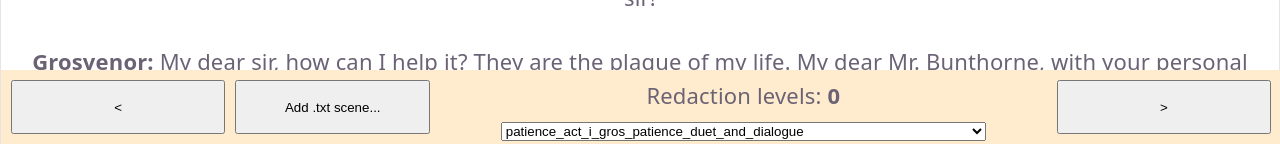
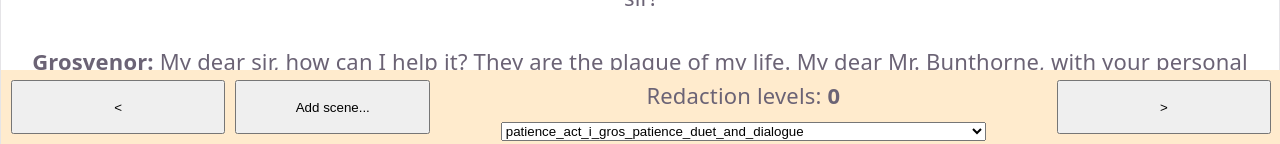
Before and after one commit to gps-cordes/memorize-scripts, a React (Vite) app: page / in a window 1280 px wide. Shown: the part 656-800 px from the top of the page. Built offline with nearby package versions, Linux system fonts and the light colour scheme.

Commit message:
Add new View for adding a scene

```diff
--- a/src/script-processing/MemorizeApp.css
+++ b/src/script-processing/MemorizeApp.css
@@ -1,4 +1,6 @@
 .memorizeApp {}
+
+
 
 .floatingHeader {
     /* above everything */
@@ -11,8 +13,6 @@
     gap: 10px;
     width: 100%;
 
-
-
     display: flex;
 
     /* Ensures that right-most element has a border */
@@ -20,13 +20,30 @@
     box-sizing: border-box
 }
 
-.addSceneButton {
+.addRemoveScenesViewButton {
     width: 0px;
     flex-grow: 0;
     padding: 0px;
     /* align-self: flex-start; */
+}
 
+.addRemoveScenesView {
+    display: flex;
+    padding: 10px;
+    gap: 10px;
 }
+
+.addSceneButton {
+    width: 200px;
+    height: 50px;
+}
+
+.returnToSceneButton {
+    width: 50px;
+    height: 50px;
+    margin-left: auto;
+}
+
 
 
 .floatingHeader * {
--- a/src/script-processing/MemorizeApp.tsx
+++ b/src/script-processing/MemorizeApp.tsx
@@ -6,15 +6,24 @@ import { patience_act_ii_gros_bunthorn } from "../data/scenes";
 import "./MemorizeApp.css"
 import { localStorageSvc } from "./localStorageSvc";
 
+type Views = "viewScript" | "addRemoveScene"
 
 export function MemorizeApp() {
+
+
   const [redacted, setRedacted] = useState(0)
   const [sceneName, setSceneName] = useState("")
+  const [currentView, setCurrentView] = useState("viewScript" as Views)
 
   const fileInputRef = useRef<HTMLInputElement>(null);
 
+  const handleOpenAddSceneClick = () => {
+    setCurrentView("addRemoveScene")
+  }
+
   const handleFileUploadClick = () => {
     // Trigger the hidden input's click event
+
     fileInputRef.current?.click();
   };
 
@@ -23,7 +32,10 @@ export function MemorizeApp() {
     if (files && files.length > 0) {
       console.log('Selected file:', files[0]); // Access the File object
       localStorageSvc.uploadScriptToLocalStorage(files[0].name, await files[0].text())
+      setSceneName(files[0].name)
     }
+    setCurrentView("viewScript")
+
   };
 
   // TODO: keep this from building with each change of script, only when there is a localstorage change
@@ -66,30 +78,51 @@ export function MemorizeApp() {
 
   return (
     <div className="memorizeApp">
-      <div className="floatingHeader" >
+      {displayScene(currentView)}
+    </div>
+  )
+
+  function displayScene(viewString: Views) {
+    if (viewString == "viewScript") {
+      return <>
+        {floatingHeader()}
+        {sceneScript()}
+      </>
+    } else if (viewString == "addRemoveScene") {
+      return <>
+        <div className="addRemoveScenesView"> {/* placeholder */}
+          <button className="addSceneButton" onClick={handleFileUploadClick}>Add .txt scene...</button>
+          <input ref={fileInputRef} hidden={true} onChange={handleFileUploadChange} type="file" accept=".txt"></input>
+          <button className="returnToSceneButton" onClick={() => setCurrentView("viewScript")}>X</button>
+        </div>
+      </>
+    }
+  }
+
+  function sceneScript() {
+    return <div className="scriptText" style={{ whiteSpace: 'pre-line' }}>
+      <p>
+        <div dangerouslySetInnerHTML={{ __html: boldFirstWordOfLine(displayScript) }} />
+        {/* Add white space on the bottom for space for the menu */}
+        <br /><br /><br /><br />
+      </p>
+    </div>;
+  }
+
+  function floatingHeader() {
+    return <div className="floatingHeader">
       <button title="<" onClick={redactLess}>{'<'}</button>
-        <button className="addSceneButton" onClick={handleFileUploadClick}>Add .txt scene...</button>
-        <input  ref={fileInputRef} hidden={true} onChange={handleFileUploadChange} type="file" accept=".txt"></input>
+      <button className="addRemoveScenesViewButton" onClick={handleOpenAddSceneClick}>Add scene...</button>
       <div className="sceneSelector">
         <header>Redaction levels: <strong>{redacted}</strong></header>
 
         <label></label>
         <select onChange={(e: React.ChangeEvent<HTMLSelectElement>) => changeScene(e)}>
-            {
-              [...scripts].map(([sceneName]) => <option value={sceneName}>{sceneName}</option>)
-            }
+          {[...scripts].map(([sceneName]) => <option value={sceneName}>{sceneName}</option>)}
         </select>
 
       </div>
       <button title=">" onClick={redactMore}>{'>'}</button>
-      </div>
-      <div className="scriptText" style={{ whiteSpace: 'pre-line' }}>
-        <p>
-          <div dangerouslySetInnerHTML={{ __html: boldFirstWordOfLine(displayScript) }} />
-          {/* Add white space on the bottom for space for the menu */}
-          <br /><br /><br /><br />
-        </p>
-      </div>
-    </div>
-  )
+    </div>;
   }
+}
```
Lines whose indentation alone changed are shown as unchanged.
